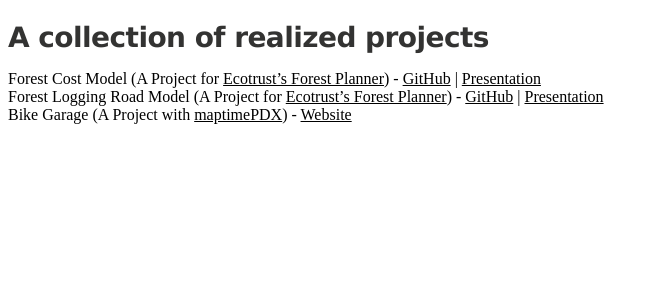
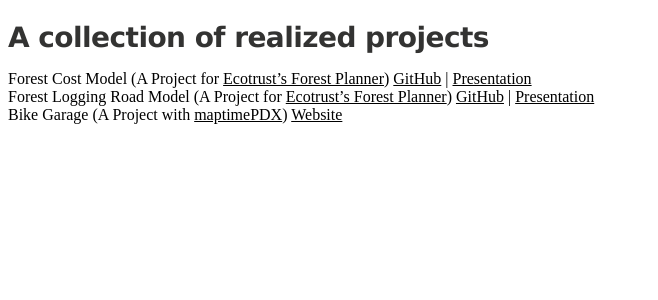
Before and after one commit to ustroetz/ustroetz.github.io, a Jekyll site: the page built from index.md, in a window 1280 px wide. Shown: the top 300 px of the page, without its empty margins (0-658 px from the left). Built offline with Jekyll 4.4.1, drawn with Linux system fonts in a browser that asks for light colours; Markdown is read by kramdown in place of the engine named in the settings.

```diff
--- a/index.md
+++ b/index.md
@@ -7,11 +7,11 @@ published: true
 ## A collection of realized projects
 
 Forest Cost Model (A Project for [Ecotrust's Forest Planner](http://stage.forestplanner.ecotrust.org))
-	- [GitHub](https://github.com/ustroetz/cost_model) | [Presentation](http://ustroetz.github.io/CostModel/brownbag.pptx)
+[GitHub](https://github.com/ustroetz/cost_model) | [Presentation](http://ustroetz.github.io/CostModel/brownbag.pptx)
 <br/>
 Forest Logging Road Model (A Project for [Ecotrust's Forest Planner](http://stage.forestplanner.ecotrust.org))
-	- [GitHub](https://github.com/ustroetz/log-road) | [Presentation](http://ustroetz.github.io/LogRoad)
+[GitHub](https://github.com/ustroetz/log-road) | [Presentation](http://ustroetz.github.io/LogRoad)
 <br/>
 Bike Garage (A Project with [maptimePDX](http://maptimepdx.org))
-	- [Website](https://github.com/ustroetz/BikeGarage)
+[Website](https://github.com/ustroetz/BikeGarage)
 <br/>
```
